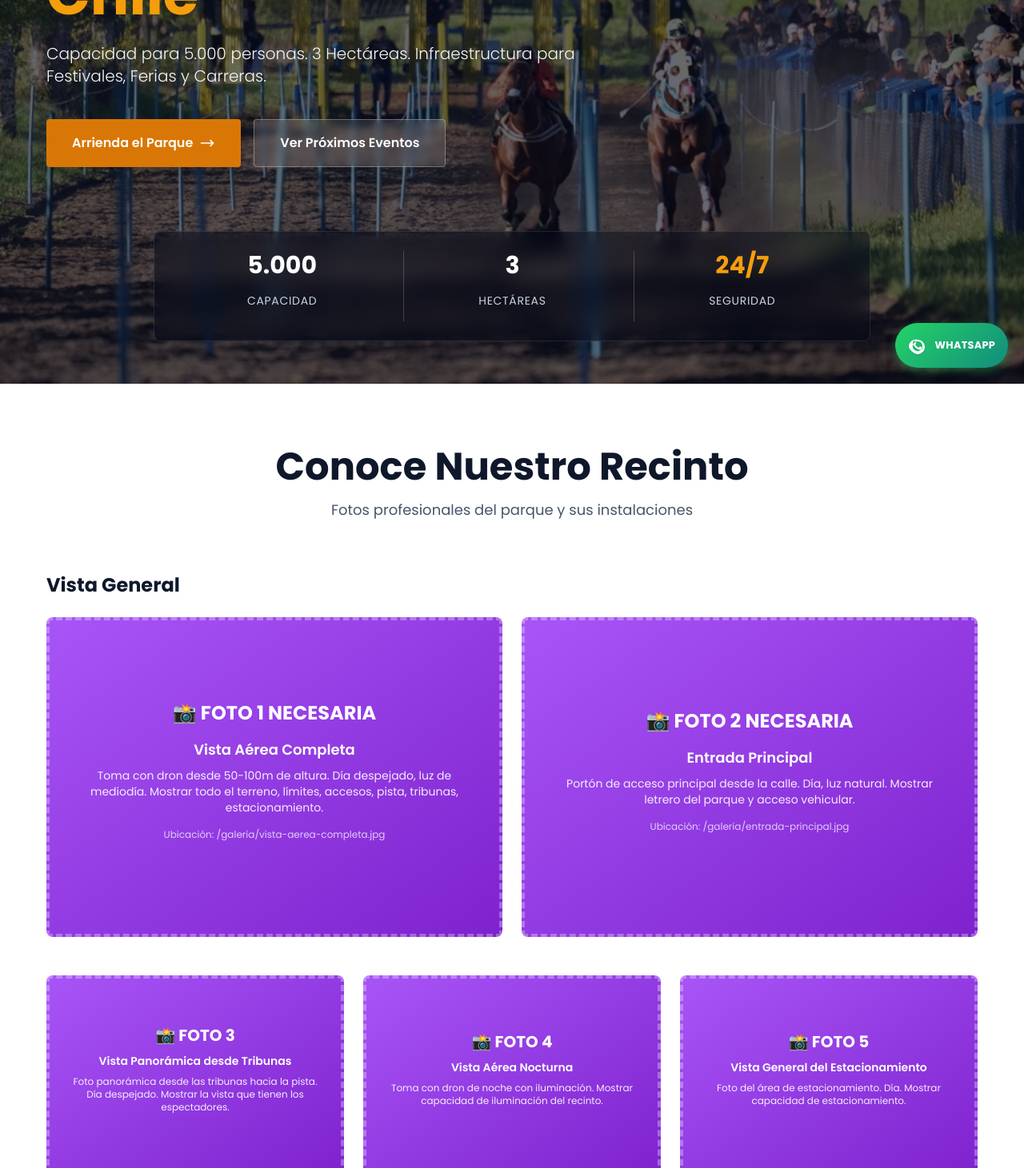
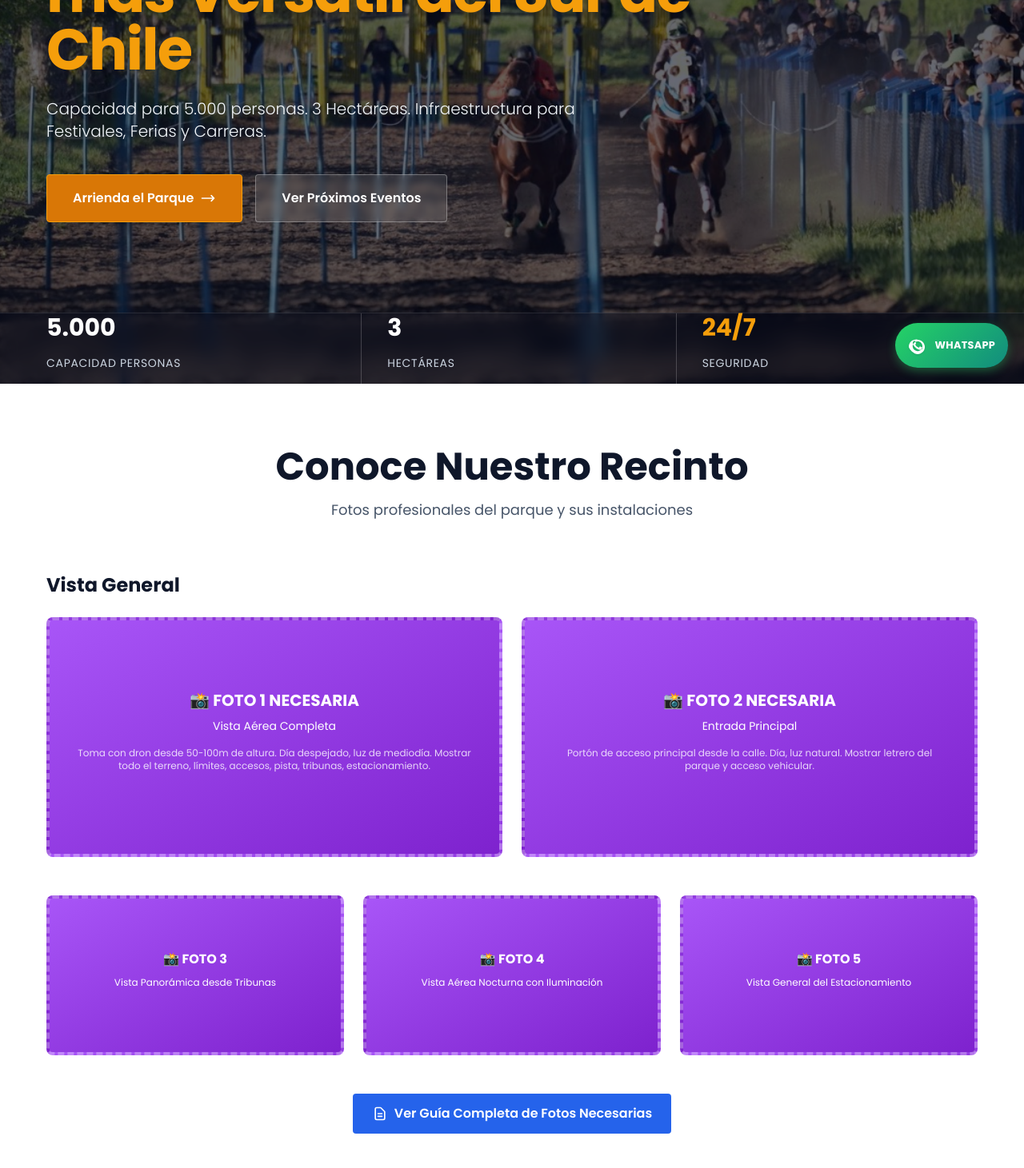
Before and after one commit to weareleit-sys/parquehipico, a Next.js app: page /inicio in a window 1280 px wide. Shown: the part 320-1781 px from the top of the page at 80% size. Built offline with nearby package versions, Linux system fonts and the light colour scheme.

Commit message:
feat: rediseño completo con diseño profesional - hero pantalla completa, header limpio, placeholders discretos

```diff
--- a/app/(sections)/inicio/components/GaleriaRecinto.tsx
+++ b/app/(sections)/inicio/components/GaleriaRecinto.tsx
@@ -1,43 +1,4 @@
 export default function GaleriaRecinto() {
-    // Estructura de fotos necesarias
-    const fotosNecesarias = [
-        {
-            id: 1,
-            categoria: 'Vista General',
-            titulo: 'Vista Aérea Completa',
-            descripcion: 'Toma con dron desde 50-100m de altura. Día despejado, luz de mediodía. Mostrar todo el terreno, límites, accesos, pista, tribunas, estacionamiento.',
-            ruta: '/galeria/vista-aerea-completa.jpg'
-        },
-        {
-            id: 2,
-            categoria: 'Vista General',
-            titulo: 'Entrada Principal',
-            descripcion: 'Portón de acceso principal desde la calle. Día, luz natural. Mostrar letrero del parque y acceso vehicular.',
-            ruta: '/galeria/entrada-principal.jpg'
-        },
-        {
-            id: 3,
-            categoria: 'Vista General',
-            titulo: 'Vista Panorámica desde Tribunas',
-            descripcion: 'Foto panorámica desde las tribunas hacia la pista. Día despejado. Mostrar la vista que tienen los espectadores.',
-            ruta: '/galeria/vista-tribunas.jpg'
-        },
-        {
-            id: 4,
-            categoria: 'Vista General',
-            titulo: 'Vista Aérea Nocturna',
-            descripcion: 'Toma con dron de noche con iluminación. Mostrar capacidad de iluminación del recinto.',
-            ruta: '/galeria/vista-nocturna.jpg'
-        },
-        {
-            id: 5,
-            categoria: 'Vista General',
-            titulo: 'Vista General del Estacionamiento',
-            descripcion: 'Foto del área de estacionamiento. Día. Mostrar capacidad de estacionamiento.',
-            ruta: '/galeria/estacionamiento.jpg'
-        }
-    ];
-
     return (
         <section className="py-20 bg-white">
             <div className="container mx-auto px-4 max-w-7xl">
@@ -50,59 +11,53 @@ export default function GaleriaRecinto() {
                 <div className="mb-12">
                     <h3 className="text-2xl font-bold text-slate-900 mb-6">Vista General</h3>
                     <div className="grid md:grid-cols-2 gap-6">
-                        {/* Foto Principal */}
-                        <div className="relative bg-gradient-to-br from-purple-500 to-purple-700 rounded-lg overflow-hidden" style={{ minHeight: '400px' }}>
-                            <div className="absolute inset-0 flex items-center justify-center p-8 text-white text-center border-4 border-dashed border-white/30">
-                                <div>
-                                    <p className="text-2xl font-bold mb-4">📸 FOTO 1 NECESARIA</p>
-                                    <p className="text-lg font-semibold mb-2">{fotosNecesarias[0].titulo}</p>
-                                    <p className="text-sm opacity-90">{fotosNecesarias[0].descripcion}</p>
-                                    <p className="text-xs mt-4 opacity-75">Ubicación: {fotosNecesarias[0].ruta}</p>
-                                </div>
+                        <div className="bg-gradient-to-br from-purple-500 to-purple-700 rounded-lg p-8 flex items-center justify-center text-white text-center border-4 border-dashed border-white/30 min-h-[300px]">
+                            <div>
+                                <p className="font-bold text-xl mb-2">📸 FOTO 1 NECESARIA</p>
+                                <p className="text-sm">Vista Aérea Completa</p>
+                                <p className="text-xs mt-2 opacity-80">
+                                    Toma con dron desde 50-100m de altura. Día despejado, luz de mediodía. Mostrar todo el terreno, límites, accesos, pista, tribunas, estacionamiento.
+                                </p>
                             </div>
                         </div>
-
-                        {/* Foto Secundaria */}
-                        <div className="relative bg-gradient-to-br from-purple-500 to-purple-700 rounded-lg overflow-hidden" style={{ minHeight: '400px' }}>
-                            <div className="absolute inset-0 flex items-center justify-center p-8 text-white text-center border-4 border-dashed border-white/30">
-                                <div>
-                                    <p className="text-2xl font-bold mb-4">📸 FOTO 2 NECESARIA</p>
-                                    <p className="text-lg font-semibold mb-2">{fotosNecesarias[1].titulo}</p>
-                                    <p className="text-sm opacity-90">{fotosNecesarias[1].descripcion}</p>
-                                    <p className="text-xs mt-4 opacity-75">Ubicación: {fotosNecesarias[1].ruta}</p>
-                                </div>
+                        <div className="bg-gradient-to-br from-purple-500 to-purple-700 rounded-lg p-8 flex items-center justify-center text-white text-center border-4 border-dashed border-white/30 min-h-[300px]">
+                            <div>
+                                <p className="font-bold text-xl mb-2">📸 FOTO 2 NECESARIA</p>
+                                <p className="text-sm">Entrada Principal</p>
+                                <p className="text-xs mt-2 opacity-80">
+                                    Portón de acceso principal desde la calle. Día, luz natural. Mostrar letrero del parque y acceso vehicular.
+                                </p>
                             </div>
                         </div>
                     </div>
                 </div>
 
-                {/* Más Fotos */}
+                {/* Más fotos */}
                 <div className="grid md:grid-cols-3 gap-6 mb-12">
-                    {fotosNecesarias.slice(2).map((foto) => (
-                        <div
-                            key={foto.id}
-                            className="relative bg-gradient-to-br from-purple-500 to-purple-700 rounded-lg overflow-hidden"
-                            style={{ minHeight: '250px' }}
-                        >
-                            <div className="absolute inset-0 flex items-center justify-center p-6 text-white text-center border-4 border-dashed border-white/30">
-                                <div>
-                                    <p className="text-xl font-bold mb-2">📸 FOTO {foto.id}</p>
-                                    <p className="text-sm font-semibold mb-2">{foto.titulo}</p>
-                                    <p className="text-xs opacity-90">{foto.descripcion}</p>
-                                </div>
-                            </div>
+                    <div className="bg-gradient-to-br from-purple-500 to-purple-700 rounded-lg p-6 flex items-center justify-center text-white text-center border-4 border-dashed border-white/30 min-h-[200px]">
+                        <div>
+                            <p className="font-bold mb-2">📸 FOTO 3</p>
+                            <p className="text-xs">Vista Panorámica desde Tribunas</p>
                         </div>
-                    ))}
+                    </div>
+                    <div className="bg-gradient-to-br from-purple-500 to-purple-700 rounded-lg p-6 flex items-center justify-center text-white text-center border-4 border-dashed border-white/30 min-h-[200px]">
+                        <div>
+                            <p className="font-bold mb-2">📸 FOTO 4</p>
+                            <p className="text-xs">Vista Aérea Nocturna con Iluminación</p>
+                        </div>
+                    </div>
+                    <div className="bg-gradient-to-br from-purple-500 to-purple-700 rounded-lg p-6 flex items-center justify-center text-white text-center border-4 border-dashed border-white/30 min-h-[200px]">
+                        <div>
+                            <p className="font-bold mb-2">📸 FOTO 5</p>
+                            <p className="text-xs">Vista General del Estacionamiento</p>
+                        </div>
+                    </div>
                 </div>
 
-                {/* Enlace a Guía Completa */}
-                <div className="text-center bg-amber-50 rounded-lg p-8">
-                    <p className="text-slate-700 mb-4">
-                        <strong>📋 Necesitan {fotosNecesarias.length} fotos profesionales para esta sección</strong>
-                    </p>
+                <div className="text-center">
                     <a
                         href="/GUIA_CONTENIDO_FALTANTE.md"
-                        className="inline-flex items-center gap-2 bg-amber-600 hover:bg-amber-700 text-white font-semibold py-3 px-6 rounded transition-all"
+                        className="inline-flex items-center gap-2 bg-blue-600 hover:bg-blue-700 text-white font-semibold py-3 px-6 rounded transition-all"
                     >
                         <svg className="w-5 h-5" fill="none" stroke="currentColor" viewBox="0 0 24 24">
                             <path strokeLinecap="round" strokeLinejoin="round" strokeWidth={2} d="M9 12h6m-6 4h6m2 5H7a2 2 0 01-2-2V5a2 2 0 012-2h5.586a1 1 0 01.707.293l5.414 5.414a1 1 0 01.293.707V19a2 2 0 01-2 2z" />
--- a/app/(sections)/inicio/components/Hero.tsx
+++ b/app/(sections)/inicio/components/Hero.tsx
@@ -1,42 +1,34 @@
 export default function Hero() {
     return (
-        <section id="inicio" className="relative min-h-screen w-full flex items-center justify-center overflow-hidden pt-20">
+        <section id="inicio" className="relative h-screen w-full flex items-center justify-center overflow-hidden">
             {/* Imagen de Fondo */}
             <div className="absolute inset-0 z-0">
-                {/* 📸 FOTO NECESARIA: hero-bg.jpg
-            Descripción: Vista panorámica del parque durante un evento
-            Especificaciones:
-            - Resolución mínima: 1920x1080px
-            - Formato: JPG optimizado
-            - Momento: Atardecer o evento nocturno con buena iluminación
-            - Contenido: Mostrar el parque con público, ambiente festivo
-            - Ubicación: /public/hero-bg.jpg
-        */}
                 <img
                     src="/hero-bg.jpg"
-                    alt="Parque Hípico La Montaña"
+                    alt="Carrera en Parque Hípico La Montaña"
                     className="w-full h-full object-cover"
                 />
+                {/* Overlay */}
                 <div className="absolute inset-0 bg-slate-950/60"></div>
             </div>
 
             {/* Contenido Principal */}
-            <div className="relative z-20 container mx-auto px-4 text-center md:text-left max-w-7xl py-20">
-                <div className="max-w-4xl mx-auto md:mx-0 mb-20">
-                    <h1 className="text-4xl md:text-6xl lg:text-7xl font-bold text-white mb-6 leading-tight">
+            <div className="relative z-20 container mx-auto px-4 text-center md:text-left pt-20 max-w-7xl">
+                <div className="max-w-4xl mx-auto md:mx-0">
+                    <h1 className="text-4xl md:text-6xl lg:text-7xl font-bold text-white mb-6 leading-tight tracking-tight drop-shadow-lg">
                         El Centro de Eventos <br />
                         <span className="text-amber-500">más Versátil del Sur de Chile</span>
                     </h1>
 
-                    <p className="text-lg md:text-xl text-slate-100 mb-10 max-w-2xl font-light">
+                    <p className="text-lg md:text-xl text-slate-100 mb-10 max-w-2xl font-light leading-relaxed drop-shadow-md">
                         Capacidad para 5.000 personas. 3 Hectáreas. Infraestructura para Festivales, Ferias y Carreras.
                     </p>
 
-                    {/* Botones de Acción */}
-                    <div className="flex flex-col sm:flex-row gap-4 justify-center md:justify-start mb-16">
+                    {/* Botones */}
+                    <div className="flex flex-col sm:flex-row gap-4 justify-center md:justify-start">
                         <a
                             href="/arrienda"
-                            className="bg-amber-600 hover:bg-amber-700 text-white font-semibold py-4 px-8 rounded shadow-lg transition-all transform hover:scale-105 flex items-center justify-center"
+                            className="bg-amber-600 hover:bg-amber-700 text-white font-semibold py-4 px-8 rounded shadow-lg transition-all transform hover:scale-105 flex items-center justify-center border border-amber-500"
                         >
                             Arrienda el Parque
                             <svg className="w-5 h-5 ml-2" fill="none" stroke="currentColor" viewBox="0 0 24 24">
@@ -52,20 +44,24 @@ export default function Hero() {
                         </a>
                     </div>
                 </div>
+            </div>
 
-                {/* Estadísticas Integradas */}
-                <div className="grid grid-cols-3 gap-4 max-w-4xl mx-auto bg-slate-950/40 backdrop-blur-md rounded-lg p-6 border border-white/10">
-                    <div className="text-center">
+            {/* Estadísticas */}
+            <div className="absolute bottom-0 w-full border-t border-white/10 bg-slate-950/40 backdrop-blur-md z-20">
+                <div className="container mx-auto px-4 py-6 max-w-7xl">
+                    <div className="grid grid-cols-3 gap-4 text-center md:text-left">
+                        <div>
                             <p className="text-3xl font-bold text-white">5.000</p>
-                        <p className="text-xs md:text-sm text-slate-300 uppercase tracking-wider">Capacidad</p>
+                            <p className="text-xs md:text-sm text-slate-300 uppercase tracking-wider">Capacidad Personas</p>
                         </div>
-                    <div className="border-l border-white/20 text-center">
+                        <div className="border-l border-white/20 pl-4 md:pl-8">
                             <p className="text-3xl font-bold text-white">3</p>
                             <p className="text-xs md:text-sm text-slate-300 uppercase tracking-wider">Hectáreas</p>
                         </div>
-                    <div className="border-l border-white/20 text-center">
+                        <div className="border-l border-white/20 pl-4 md:pl-8">
                             <p className="text-3xl font-bold text-amber-500">24/7</p>
                             <p className="text-xs md:text-sm text-slate-300 uppercase tracking-wider">Seguridad</p>
+                        </div>
                     </div>
                 </div>
             </div>
--- a/app/components/Header/Header.tsx
+++ b/app/components/Header/Header.tsx
@@ -10,22 +10,12 @@ export default function Header() {
   const closeMenu = () => setIsMenuOpen(false);
 
   return (
-    <header className="fixed top-0 w-full z-50 bg-slate-950/90 backdrop-blur-md border-b border-white/10 shadow-lg">
+    <header className="fixed top-0 w-full z-50 bg-slate-950/95 backdrop-blur-md border-b border-white/10 shadow-lg">
       <div className="container mx-auto px-4 h-20 flex items-center justify-between max-w-7xl">
         {/* Logo */}
         <Link href="/inicio" className="flex items-center gap-3 group" onClick={closeMenu}>
-          <div className="relative w-10 h-10 md:w-12 md:h-12">
-            {/* 📸 FOTO NECESARIA: logo-main.jpg
-                Descripción: Logo del Parque Hípico La Montaña
-                Especificaciones:
-                - Formato: JPG o PNG con fondo transparente
-                - Tamaño: 200x200px mínimo
-                - Contenido: Logo oficial del parque
-                - Ubicación: /public/logo-main.jpg
-            */}
-            <div className="w-full h-full bg-white rounded-full overflow-hidden border-2 border-amber-600 group-hover:border-white transition-colors flex items-center justify-center">
-              <span className="text-xs font-bold text-amber-600">LOGO</span>
-            </div>
+          <div className="relative w-10 h-10 md:w-12 md:h-12 bg-white rounded-full overflow-hidden border-2 border-amber-600 group-hover:border-white transition-colors">
+            <img src="/logo-main.jpg" alt="Logo Parque Hípico" className="w-full h-full object-cover" />
           </div>
           <div className="flex flex-col">
             <span className="text-white font-bold leading-none tracking-wide uppercase text-xs md:text-sm group-hover:text-amber-400 transition-colors">
```
Lines whose indentation alone changed are shown as unchanged.
